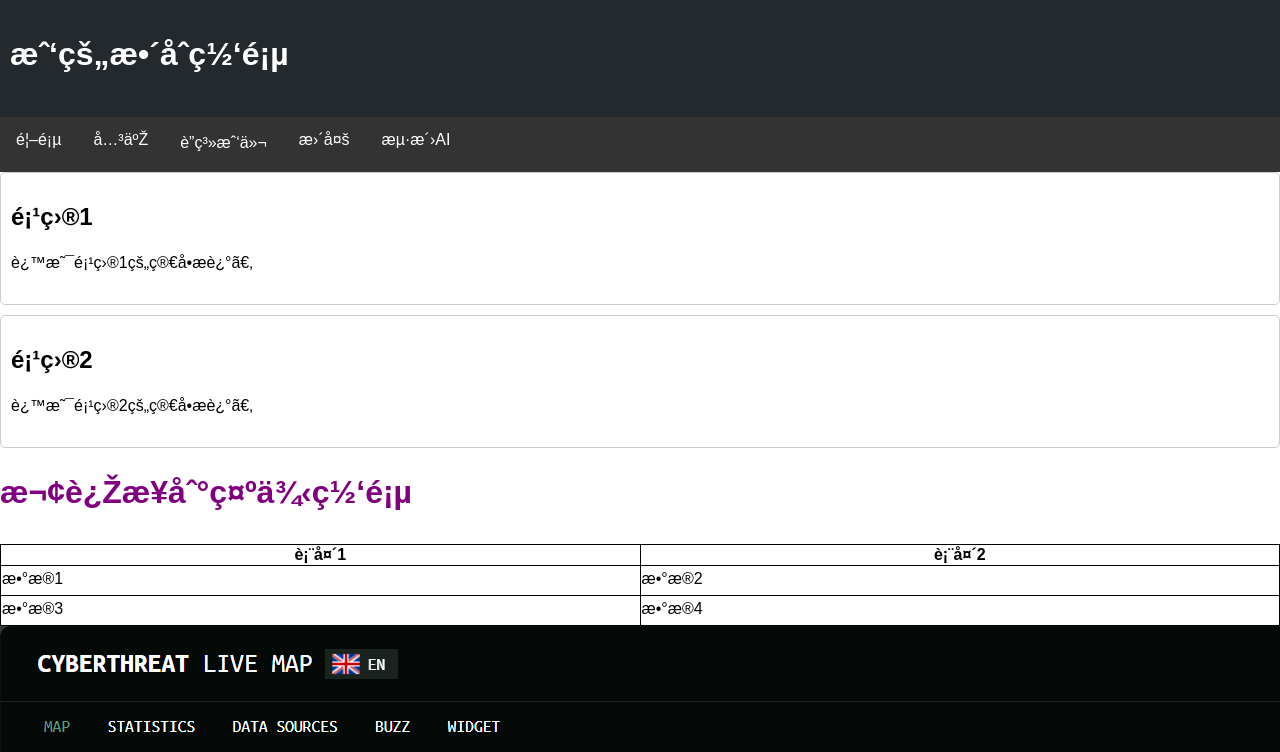
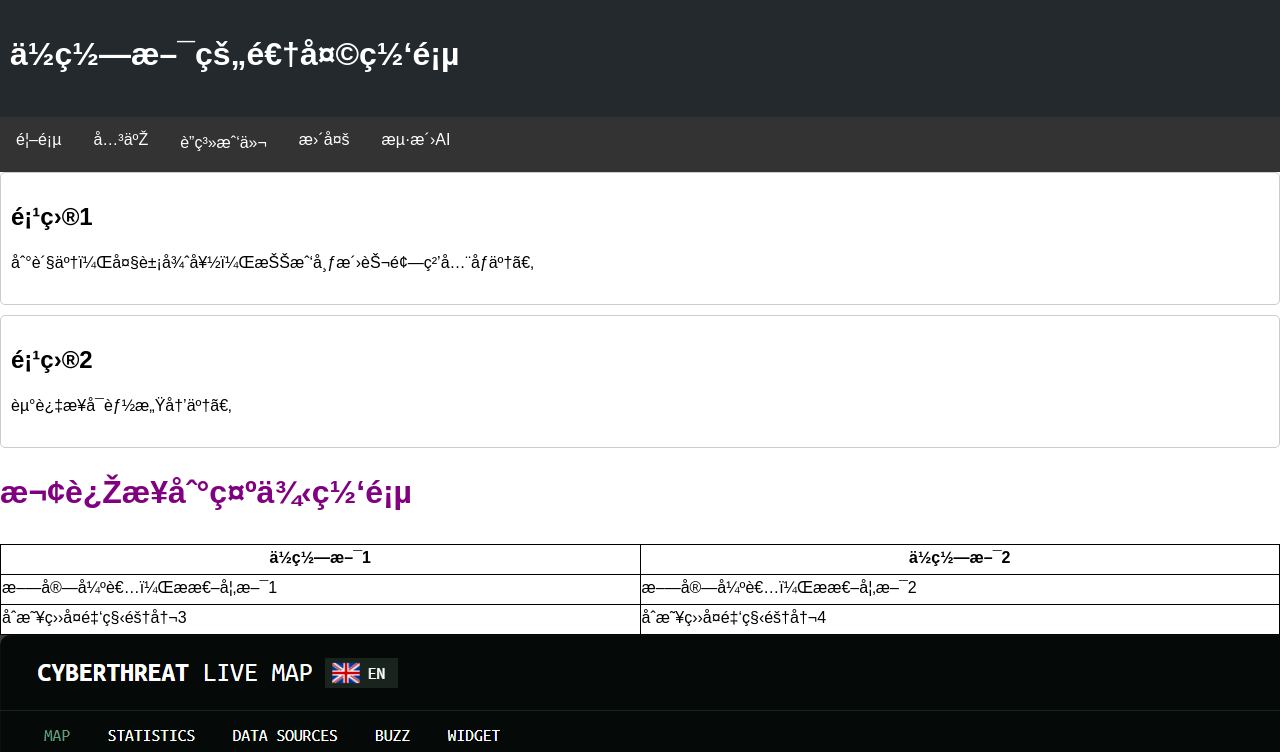
Before and after one commit to Zokkk66/Zorrose-2.github.io, a plain HTML site: page index.html in a window 1280 px wide. Shown: the top 752 px of the page. Drawn offline with Linux system fonts and the light colour scheme.

Commit message:
Update index.html

```diff
--- a/index.html
+++ b/index.html
@@ -4,7 +4,7 @@
 <head>
     <meta charset="UTF - 8">
     <meta name="viewport" content="width=device-width, initial-scale=1.0">
-    <title>佐罗斯的网页</title>
+    <title>佐罗斯的无敌网页</title>
     <style>
         /* 整体页面布局样式 */
         body {
@@ -77,7 +77,7 @@
 
 <body>
     <header>
-        <h1>我的整合网页</h1>
+        <h1>佐罗斯的逆天网页</h1>
     </header>
     <nav>
         <a href="#">首页</a>
@@ -89,26 +89,26 @@
     <main>
         <div class="project">
             <h2>项目1</h2>
-            <p>这是项目1的简单描述。</p>
+            <p>到货了，大象很好，把我布洛芬颗粒全吃了。</p>
         </div>
         <div class="project">
             <h2>项目2</h2>
-            <p>这是项目2的简单描述。</p>
+            <p>走过来可能感冒了。</p>
         </div>
         <h1 id="color - changing - text" class="colored - text">欢迎来到示例网页</h1>
         <!-- 表格部分 -->
         <table>
             <tr>
-                <th>表头1</th>
-                <th>表头2</th>
+                <th>佐罗斯1</th>
+                <th>佐罗斯2</th>
             </tr>
             <tr>
-                <td>数据1</td>
-                <td>数据2</td>
+                <td>斗宗强者，恐怖如斯1</td>
+                <td>斗宗强者，恐怖如斯2</td>
             </tr>
             <tr>
-                <td>数据3</td>
-                <td>数据4</td>
+                <td>初春盛夏金秋隆冬3</td>
+                <td>初春盛夏金秋隆冬4</td>
             </tr>
         </table>
     </main>
```
